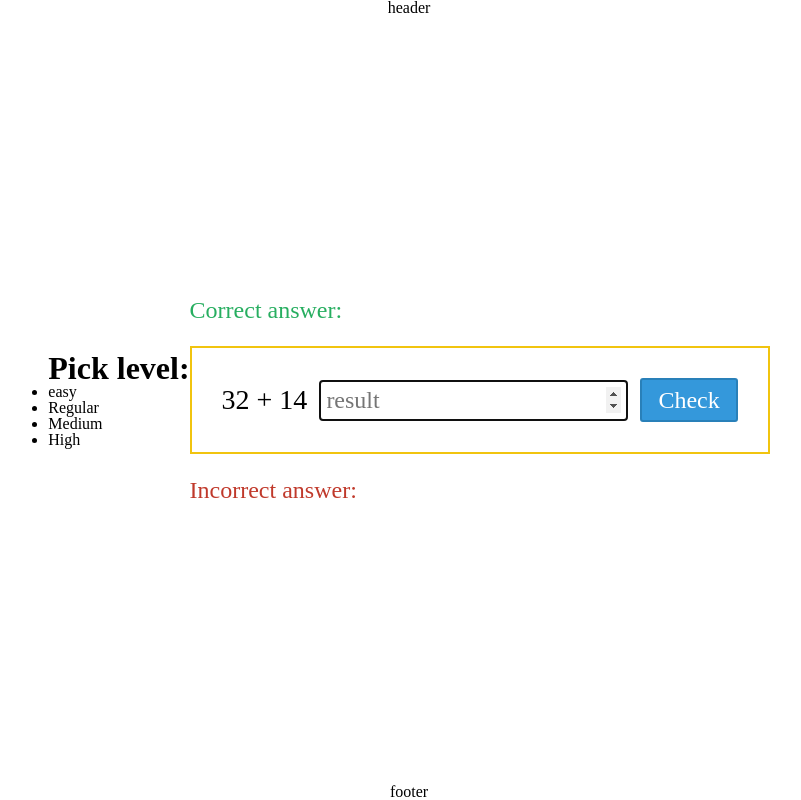
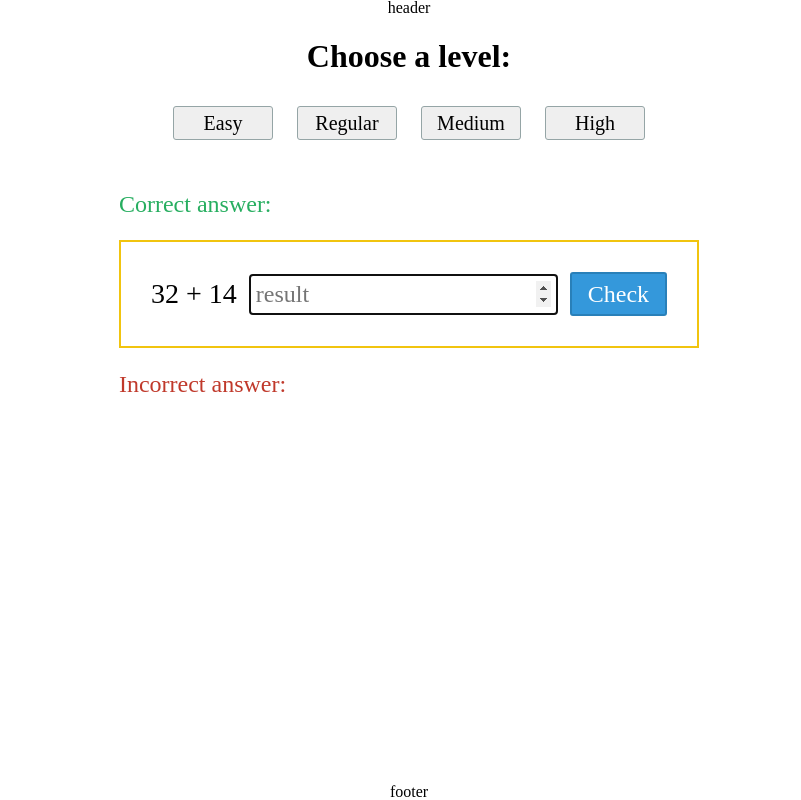
Before and after one commit to Khaanh/MyFocus, a plain HTML site: page index.html in a window 1280 px wide. Shown: the whole page, without its empty margins (231-1032 px from the left). Drawn offline with Linux system fonts and the light colour scheme.

Commit message:
WIP: add styles for mode class

```diff
--- a/index.html
+++ b/index.html
@@ -11,13 +11,21 @@
 			<header class="header">header</header>
 
 			<main class="main">
-				<div>
-					<h1>Pick level:</h1>
-					<ul>
-						<li>easy</li>
-						<li>Regular</li>
-						<li>Medium</li>
-						<li>High</li>
+				<div class="mode">
+					<h1 class="mode__heading">Choose a level:</h1>
+					<ul class="mode__list">
+						<li class="mode__item">
+							<button type="button" class="mode__btn">Easy</button>
+						</li>
+						<li class="mode__item">
+							<button type="button" class="mode__btn">Regular</button>
+						</li>
+						<li class="mode__item">
+							<button type="button" class="mode__btn">Medium</button>
+						</li>
+						<li class="mode__item">
+							<button type="button" class="mode__btn">High</button>
+						</li>
 					</ul>
 				</div>
 				<div class="holder">
--- a/styles/style.scss
+++ b/styles/style.scss
@@ -50,6 +50,7 @@ select {
 	border-radius: 3px;
 	padding: 6px;
 	font-size: 24px;
+	cursor: pointer;
 }
 
 // form block
@@ -128,6 +129,7 @@ select {
 .main {
 	display: flex;
 	align-items: center;
+	flex-direction: column;
 	flex: 1;
 }
 
@@ -143,3 +145,29 @@ select {
 	span {
 	}
 }
+
+.mode {
+	margin: 24px 0;
+
+	&__heading {
+		margin-bottom: 24px;
+		text-align: center;
+		font-size: 32px;
+	}
+
+	&__list {
+		list-style: none;
+		display: flex;
+		flex-wrap: wrap;
+		margin: 10px 0;
+	}
+
+	&__item {
+		margin: 10px 12px;
+	}
+
+	&__btn {
+		font-size: 20px;
+		min-width: 100px;
+	}
+}
```
Also changed, not shown: styles/style.css, 1 other file.
